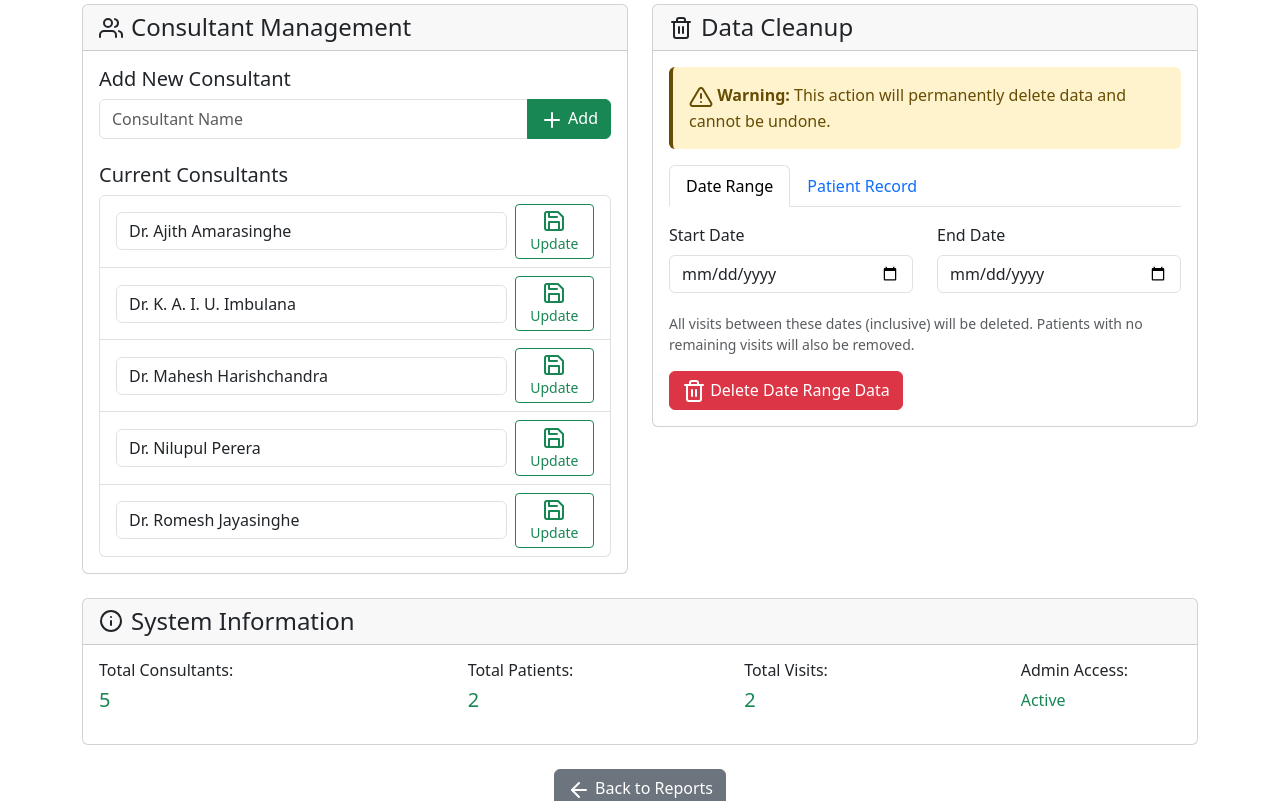
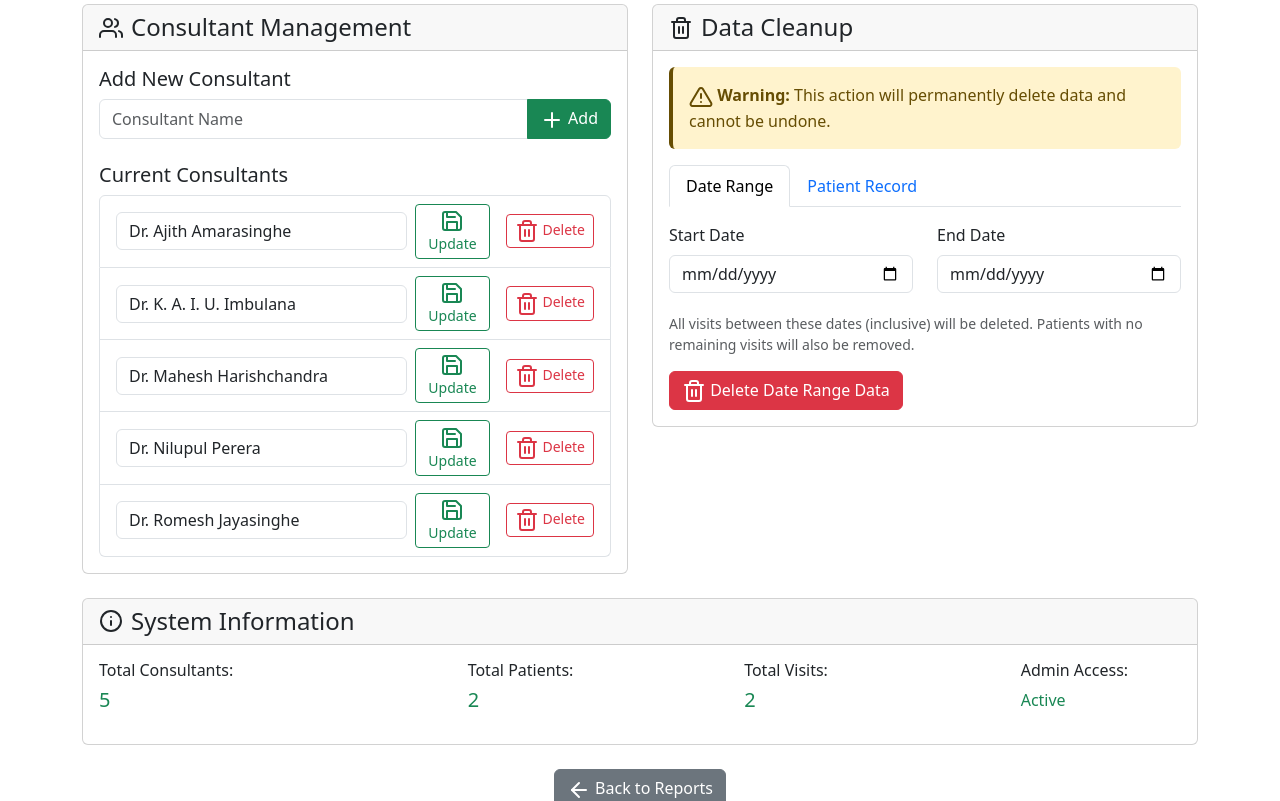
Before and after one commit to iamarasinghe96/kidsclinic, a Flask app: page /admin_panel in a window 1280 px wide. Shown: the part 148-949 px from the top of the page. Run offline with Flask 3, Linux system fonts and the light colour scheme; the visitor is signed in with stand-in values (Sample User, id 1).

Commit message:
Add ability to remove consultants from the system
Adds a new route and UI elements to allow administrators to delete consultants, with checks to prevent deletion of consultants with assigned patients or visits.

Replit-Commit-Author: Agent
Replit-Commit-Session-Id: 551d8876-8d1c-4c2f-9695-4aec3e798929
Replit-Commit-Checkpoint-Type: full_checkpoint
Replit-Commit-Screenshot-Url: https://storage.googleapis.com/screenshot-production-us-central1/2b830754-4a31-4342-a6c6-7ddd6c11e4a7/551d8876-8d1c-4c2f-9695-4aec3e798929/li3x2tL

```diff
--- a/routes.py
+++ b/routes.py
@@ -542,6 +542,37 @@ def admin_cleanup_data():
 
     return redirect(url_for('admin_panel'))
 
+@app.route('/admin/delete_consultant', methods=['POST'])
+def admin_delete_consultant():
+    if not session.get('admin_logged_in'):
+        return redirect(url_for('admin_login'))
+
+    consultant_id = request.form.get('consultant_id')
+
+    try:
+        consultant = Consultant.query.get_or_404(consultant_id)
+        consultant_name = consultant.name
+
+        # Check if consultant has any patients or visits
+        patient_count = Patient.query.filter_by(consultant_id=consultant_id).count()
+        visit_count = Visit.query.filter_by(consultant_id=consultant_id).count()
+
+        if patient_count > 0 or visit_count > 0:
+            flash(f'Cannot delete consultant "{consultant_name}": {patient_count} patients and {visit_count} visits are assigned to this consultant', 'error')
+            return redirect(url_for('admin_panel'))
+
+        # Safe to delete - no dependencies
+        db.session.delete(consultant)
+        db.session.commit()
+
+        flash(f'Consultant "{consultant_name}" deleted successfully', 'success')
+
+    except Exception as e:
+        db.session.rollback()
+        flash(f'Error deleting consultant: {str(e)}', 'error')
+
+    return redirect(url_for('admin_panel'))
+
 @app.route('/admin/search_patient_visits')
 def admin_search_patient_visits():
     if not session.get('admin_logged_in'):
--- a/templates/admin_panel.html
+++ b/templates/admin_panel.html
@@ -45,14 +45,25 @@
                         <div class="list-group">
                             {% for consultant in consultants %}
                                 <div class="list-group-item">
-                                    <form method="POST" action="{{ url_for('admin_edit_consultant') }}" class="d-flex align-items-center">
+                                    <div class="d-flex align-items-center">
+                                        <form method="POST" action="{{ url_for('admin_edit_consultant') }}" class="d-flex align-items-center flex-grow-1 me-2">
                                             <input type="hidden" name="consultant_id" value="{{ consultant.id }}">
                                             <input type="text" class="form-control me-2" name="name" value="{{ consultant.name }}" required>
-                                        <button type="submit" class="btn btn-outline-success btn-sm">
+                                            <button type="submit" class="btn btn-outline-success btn-sm me-2">
                                                 <i data-feather="save"></i>
                                                 Update
                                             </button>
                                         </form>
+                                        <form method="POST" action="{{ url_for('admin_delete_consultant') }}"
+                                              onsubmit="return confirm('Are you sure you want to delete consultant {{ consultant.name }}? This action cannot be undone!');"
+                                              style="display: inline;">
+                                            <input type="hidden" name="consultant_id" value="{{ consultant.id }}">
+                                            <button type="submit" class="btn btn-outline-danger btn-sm">
+                                                <i data-feather="trash-2"></i>
+                                                Delete
+                                            </button>
+                                        </form>
+                                    </div>
                                 </div>
                             {% endfor %}
                         </div>
```
Also changed, not shown: instance/clinic.db. Lines whose indentation alone changed are shown as unchanged.
